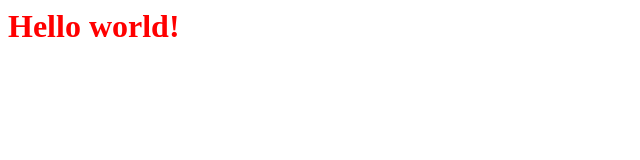
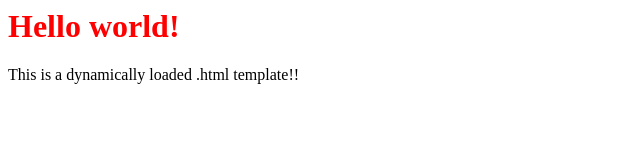
Before and after one commit to anied/stupid_simple_node_single_page_app_project_shell, a website: page src/index.html in a window 1280 px wide. Shown: the whole page, without its empty margins (0-640 px from the left). Drawn offline with nearby package versions, Linux system fonts and the light colour scheme.

Commit message:
POC with working template loading.

```diff
--- /dev/null
+++ b/src/html/template.html
@@ -0,0 +1 @@
+<p>This is a dynamically loaded .html template!!</p>
--- a/src/index.html
+++ b/src/index.html
@@ -2,9 +2,11 @@
 <head>
 	<title>Stupid Simple Node Single Page App</title>
 	<link rel="stylesheet" href="/css/style.css">
-	<script src="/js/script.js"></script>
+	<script src="https://ajax.googleapis.com/ajax/libs/jquery/1.11.3/jquery.min.js"></script>
 </head>
 <body>
 	<h1>Hello world!</h1>
+	<div id="templateTarget"></div>
+	<script src="/js/script.js"></script>
 </body>
 </html>
--- a/src/js/script.js
+++ b/src/js/script.js
@@ -1 +1,8 @@
 console.log('script loaded!!!');
+
+$(document).ready(function () {
+	$.ajax({url: '/html/template.html'})
+		.done(function (data, textStatus, jqXHR) {
+			$('#templateTarget').append($(data));
+		});
+});
```
